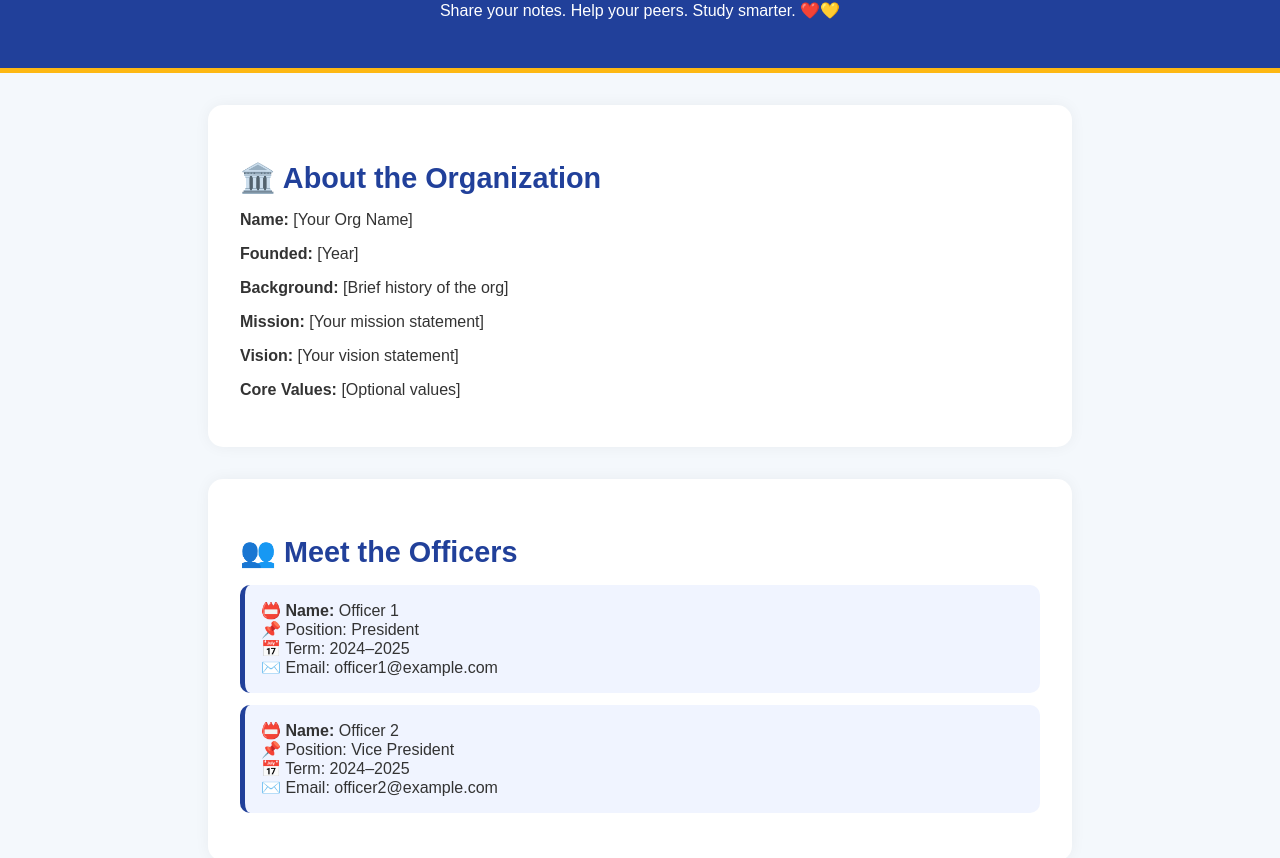
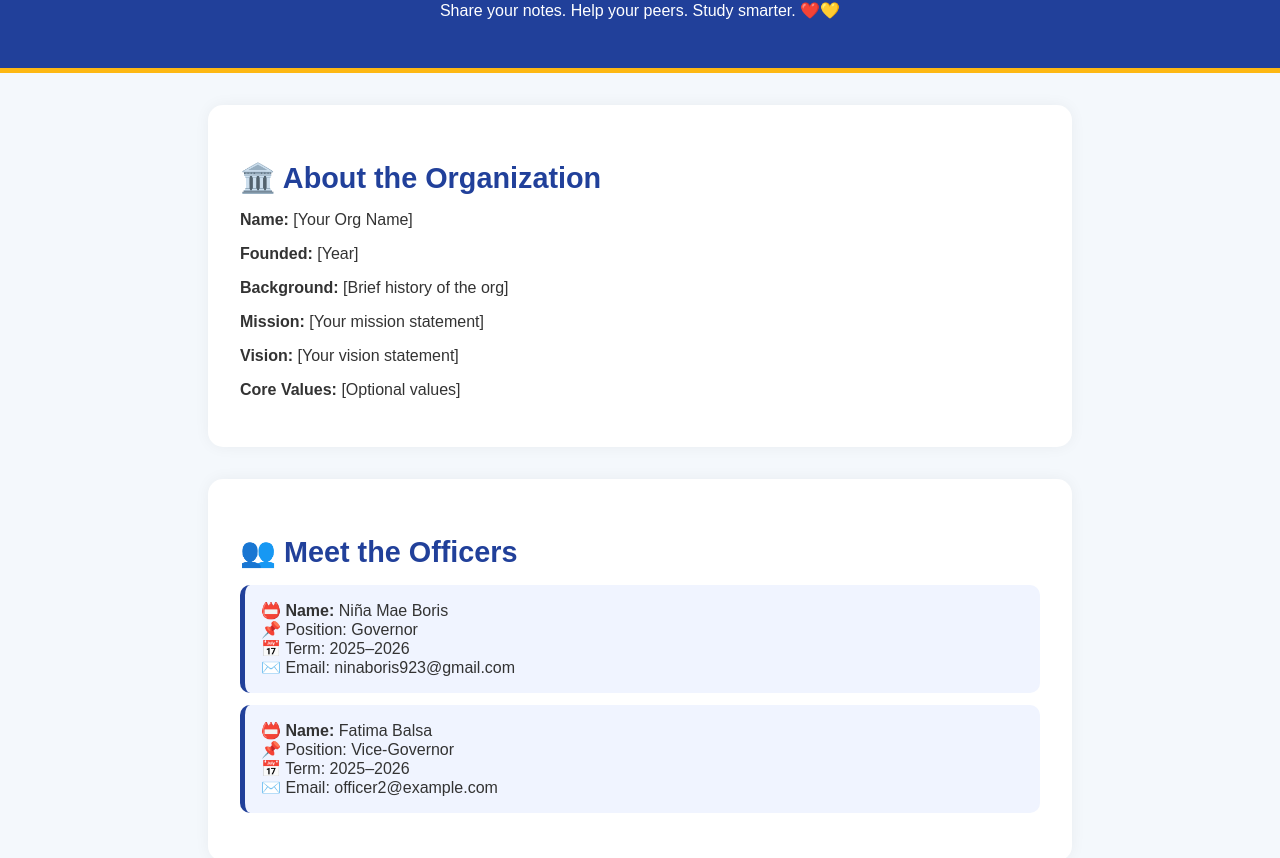
Before and after one commit to CNUB-EduHub/educnotesite, a plain HTML site: page index.html in a window 1280 px wide. Shown: the part 94-952 px from the top of the page. Drawn offline with Linux system fonts and the light colour scheme.

Commit message:
index.html

```diff
--- a/index.html
+++ b/index.html
@@ -25,8 +25,8 @@
   <section id="officers">
     <h2>👥 Meet the Officers</h2>
     <ul>
-      <li><strong>📛 Name:</strong> Officer 1<br>📌 Position: President<br>📅 Term: 2024–2025<br>✉️ Email: officer1@example.com</li>
-      <li><strong>📛 Name:</strong> Officer 2<br>📌 Position: Vice President<br>📅 Term: 2024–2025<br>✉️ Email: officer2@example.com</li>
+      <li><strong>📛 Name:</strong> Niña Mae Boris<br>📌 Position: Governor<br>📅 Term: 2025–2026<br>✉️ Email: ninaboris923@gmail.com</li>
+      <li><strong>📛 Name:</strong> Fatima Balsa<br>📌 Position: Vice-Governor<br>📅 Term: 2025–2026<br>✉️ Email: officer2@example.com</li>
     </ul>
   </section>
 
```
